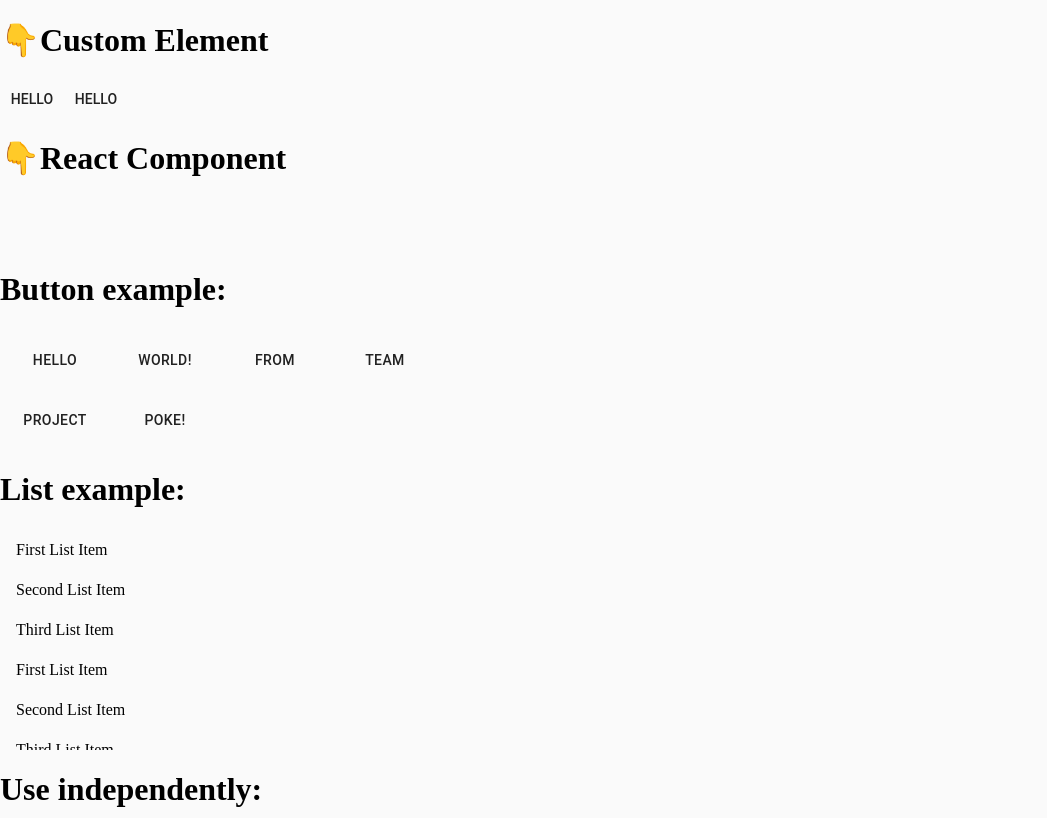
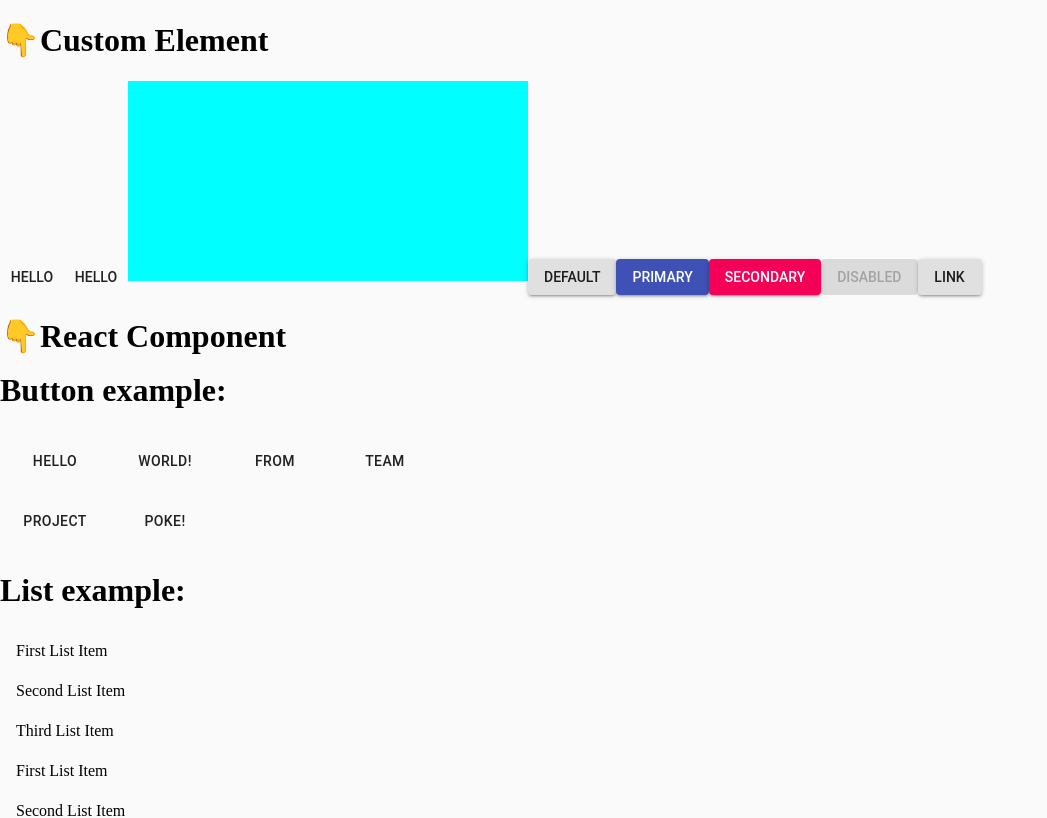
Before and after one commit to Losses/project-poke, a React (Create React App) app: page / in a window 1280 px wide. Shown: the top 818 px of the page, without its empty margins (0-1047 px from the left). Built offline with nearby package versions, Linux system fonts and the light colour scheme.

Commit message:
Add some examples

```diff
--- a/src/index.tsx
+++ b/src/index.tsx
@@ -6,6 +6,8 @@ import * as serviceWorker from './serviceWorker';
 /// <reference path="./CustomElement.d.ts" />
 import './acrylic-reveal';
 import Button from '@material-ui/core/Button/Button';
+import Toolbar from '@material-ui/core/Toolbar/Toolbar';
+import { AppBar, Typography } from '@material-ui/core';
 
 ReactDOM.render(<App />, document.getElementById('root'));
 
@@ -23,6 +25,34 @@ ReactDOM.render(
     <h1>👇Custom Element</h1>
     {hello}
     {hello}
+    <acrylic-reveal>
+      <div style={{ width: 400, height: 200, background: 'cyan' }} />
+    </acrylic-reveal>
+    <acrylic-reveal>
+      <Button variant="contained" disableFocusRipple disableRipple disableTouchRipple>
+        Default
+      </Button>
+    </acrylic-reveal>
+    <acrylic-reveal>
+      <Button variant="contained" disableFocusRipple disableRipple disableTouchRipple color="primary">
+        Primary
+      </Button>
+    </acrylic-reveal>
+    <acrylic-reveal>
+      <Button variant="contained" disableFocusRipple disableRipple disableTouchRipple color="secondary">
+        Secondary
+      </Button>
+    </acrylic-reveal>
+    <acrylic-reveal>
+      <Button variant="contained" disableFocusRipple disableRipple disableTouchRipple color="secondary" disabled>
+        Disabled
+      </Button>
+    </acrylic-reveal>
+    <acrylic-reveal>
+      <Button variant="contained" disableFocusRipple disableRipple disableTouchRipple href="#contained-buttons">
+        Link
+      </Button>
+    </acrylic-reveal>
     <h1>👇React Component</h1>
   </acrylic-reveal-bound>,
   div
```
